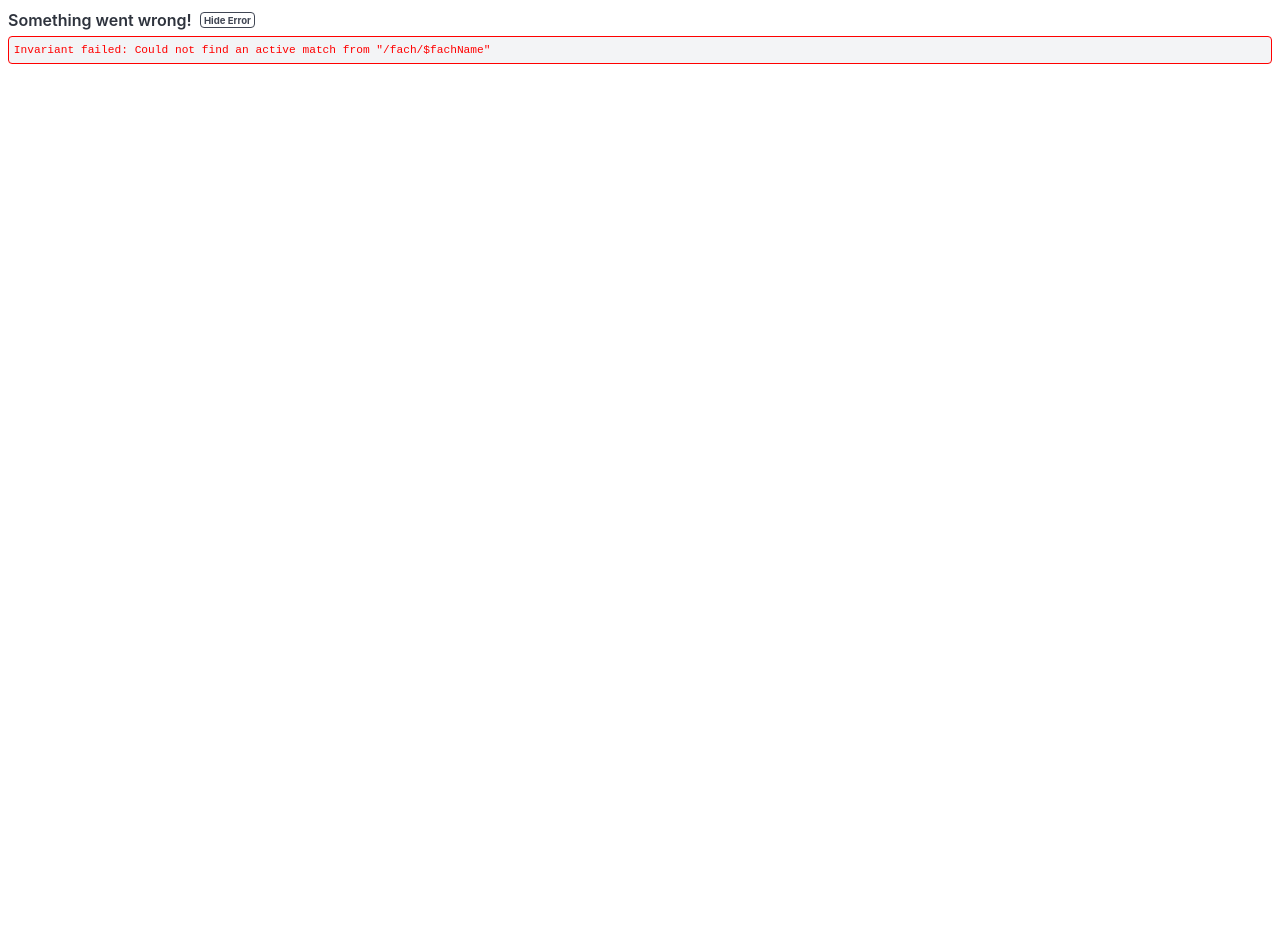
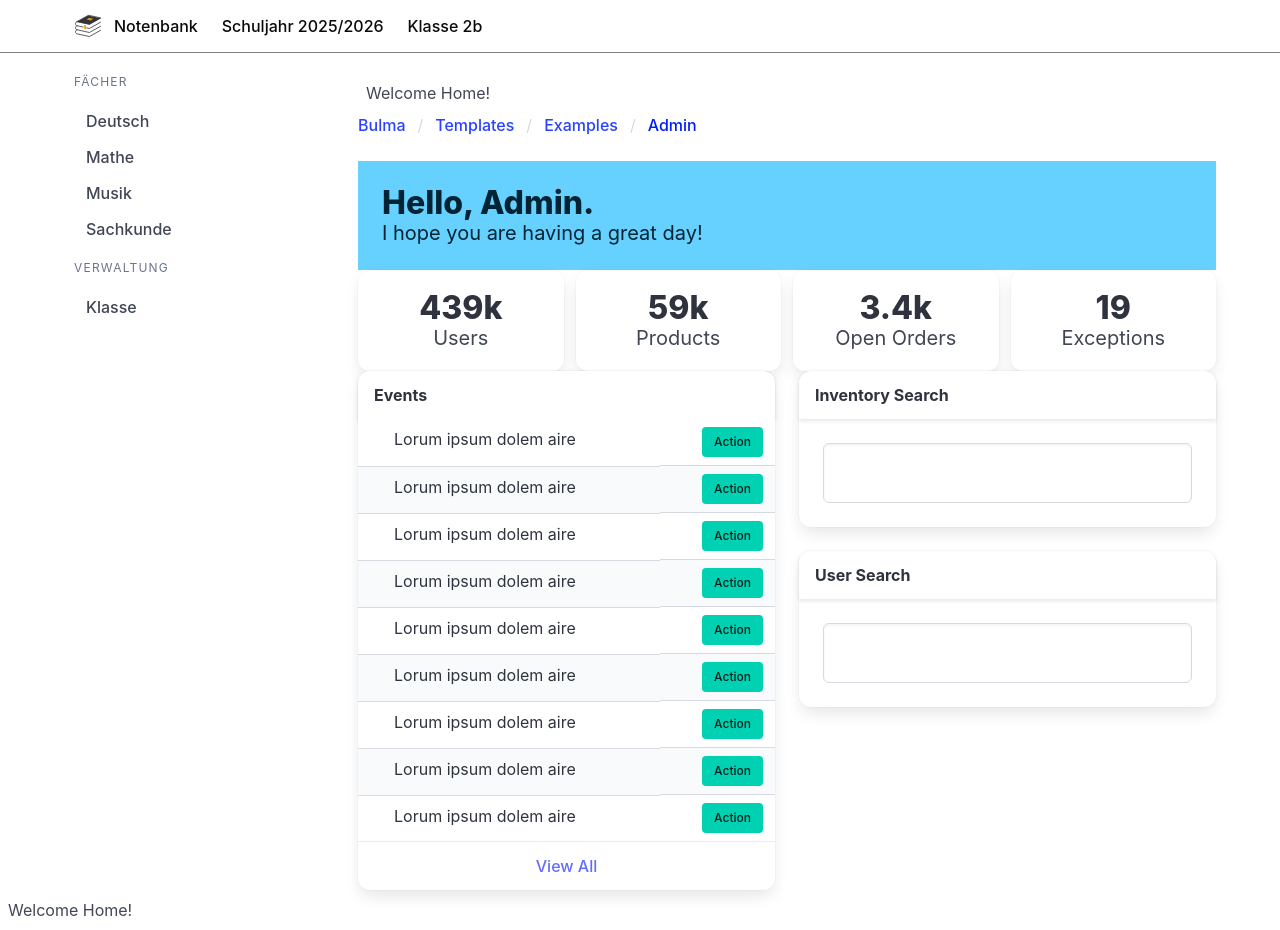
Before and after one commit to manuel-woelker/notenbank, a React (Vite) app in the folder ui/: page / in a window 1280 px wide. Before the commit the page ends 800 px from the top, so only its background shows below. Built offline with nearby package versions, Linux system fonts and the light colour scheme.

Commit message:
feat(ui): Basic state interface, better active links

```diff
--- a/ui/src/layout/LeftMenu.tsx
+++ b/ui/src/layout/LeftMenu.tsx
@@ -1,16 +1,16 @@
 import {Link} from "@tanstack/react-router";
-import {fachRoute} from "../routing.tsx";
+import {useStore} from "../store/useStore.ts";
 
 export function LeftMenu() {
-  const { fachName } = fachRoute.useParams();
-  const fächer = ["Deutsch", "Mathe", "Musik", "Sachkunde"];
+  const store = useStore();
+  const fächer = store.fächer;
   return (<>
     <aside className="menu is-hidden-mobile"  style={{paddingLeft: 10}}>
       <p className="menu-label">
         Fächer
       </p>
       <ul className="menu-list">
-        {fächer.map(fach => <Link className={fach === fachName?"is-active":""} to="/fach/$fachName" params={{fachName: fach}}>{fach}</Link> )}
+        {fächer.map(fach => <Link key={fach.name} activeProps={{className: "is-active"}} to="/fach/$fachName" params={{fachName: fach.name}}>{fach.name}</Link> )}
       </ul>
       <p className="menu-label">
         Verwaltung
--- /dev/null
+++ b/ui/src/store/State.ts
@@ -0,0 +1,9 @@
+
+
+export interface Fach {
+  name: string,
+}
+
+export interface State {
+  fächer: Fach[],
+}
--- /dev/null
+++ b/ui/src/store/useStore.ts
@@ -0,0 +1,16 @@
+import type {State} from "./State.ts";
+
+
+const initialState: State = {
+  fächer: [
+    {name: "Deutsch"},
+    {name: "Mathe"},
+    {name: "Musik"},
+    {name: "Sachkunde"},
+  ]
+
+}
+
+export const useStore = function() : State {
+  return initialState;
+}
```
